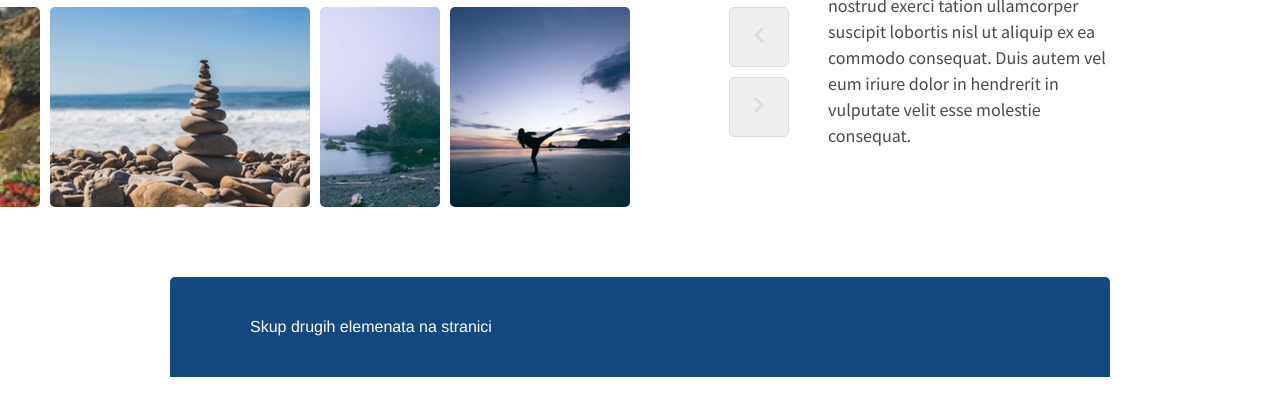
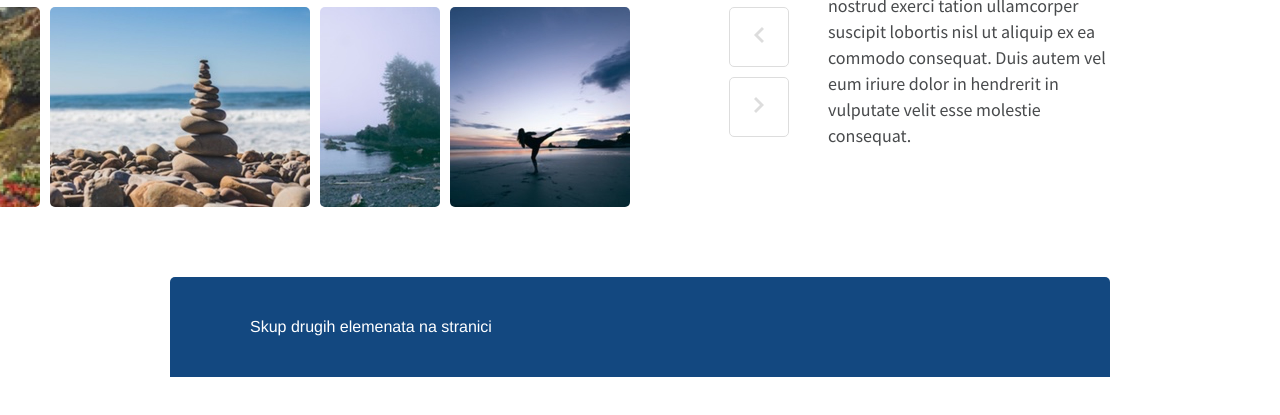
Before and after one commit to DorianBadel/factory_task, a website: page index.html in a window 1280 px wide. Shown: the part 363-778 px from the top of the page. Drawn offline with Linux system fonts and the light colour scheme.

Commit message:
Button color

```diff
--- a/style/components/_buttons.scss
+++ b/style/components/_buttons.scss
@@ -3,6 +3,7 @@
 	display: block;
 	width: 60px;
 	height: 60px;
+	background-color: t.$color-white;
 	border: 1px solid t.$color-disabled;
 	border-radius: 5px;
 
```
Also changed, not shown: dist/style.css, 1 other file.
